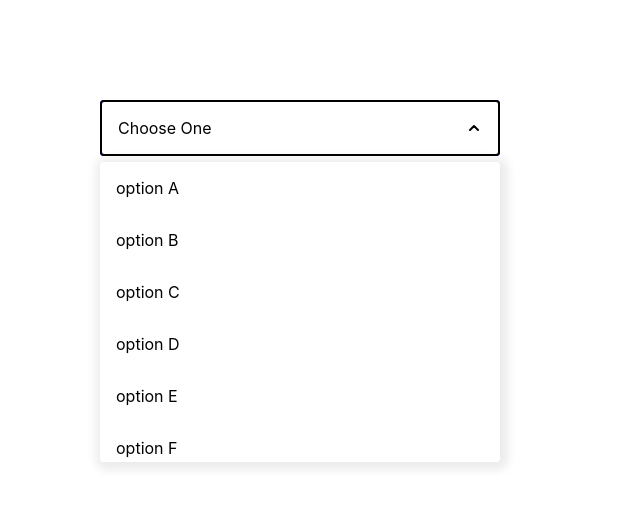
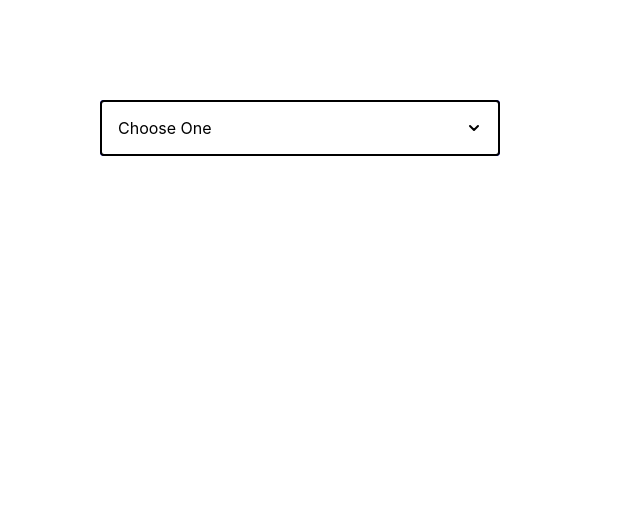
Before and after one commit to donghyunkoo/hive-take-home, a React (Create React App) app: page / in a window 1280 px wide. Shown: the top 506 px of the page, without its empty margins (0-640 px from the left). Built offline with nearby package versions, Linux system fonts and the light colour scheme.

Commit message:
feat: open and close the modal
This commit adds the ability to open and close the dropdown menu.
It adds a state to track whether it is open or not and shows the appropriate caret icon and only shows the dropdown menu's content when open.

```diff
--- a/src/components/dropdown/index.tsx
+++ b/src/components/dropdown/index.tsx
@@ -2,7 +2,9 @@
  * @fileoverview a custom dropdown component
  * allows single and multi select
  */
-import React from "react";
+import React, {
+    useState
+} from "react";
 import '../../App.css';
 import CaretDown from '../../assets/icons/caret-down.svg';
 import CaretUp from '../../assets/icons/caret-up.svg';
@@ -12,20 +14,25 @@ interface DropdownProps {
 }
 
 
-const Dropdown : React.FC<DropdownProps> = ({
+const Dropdown: React.FC<DropdownProps> = ({
     children,
 }) => {
+    const [isOpen, setIsOpen] = useState<boolean>(false);
+
     return (
         <>
             <div className="dropdown">
                 {/*     Placeholder / Selected Text Field    */}
-                <div className="dropdown-button">
+                <div className="dropdown-button" onClick={() => setIsOpen(!isOpen)}>
                     Choose One
-                    {/*<img src={CaretDown} alt="Caret Down"/>*/}
-                    <img src={CaretUp} alt="Caret Up"/>
+                    {isOpen
+                        ? <img src={CaretUp} alt="Caret Up"/>
+                        : <img src={CaretDown} alt="Caret Down"/>
+                }
             </div>
 
                 {/*     Dropdown Menu Items     */}
+                {isOpen &&
                     <div className="dropdown-content">
                         <div className="dropdown-item">
                             option A
@@ -64,6 +71,7 @@ const Dropdown : React.FC<DropdownProps> = ({
                             option L
                         </div>
                     </div>
+                }
             </div>
         </>
     )
```
Lines whose indentation alone changed are shown as unchanged.
